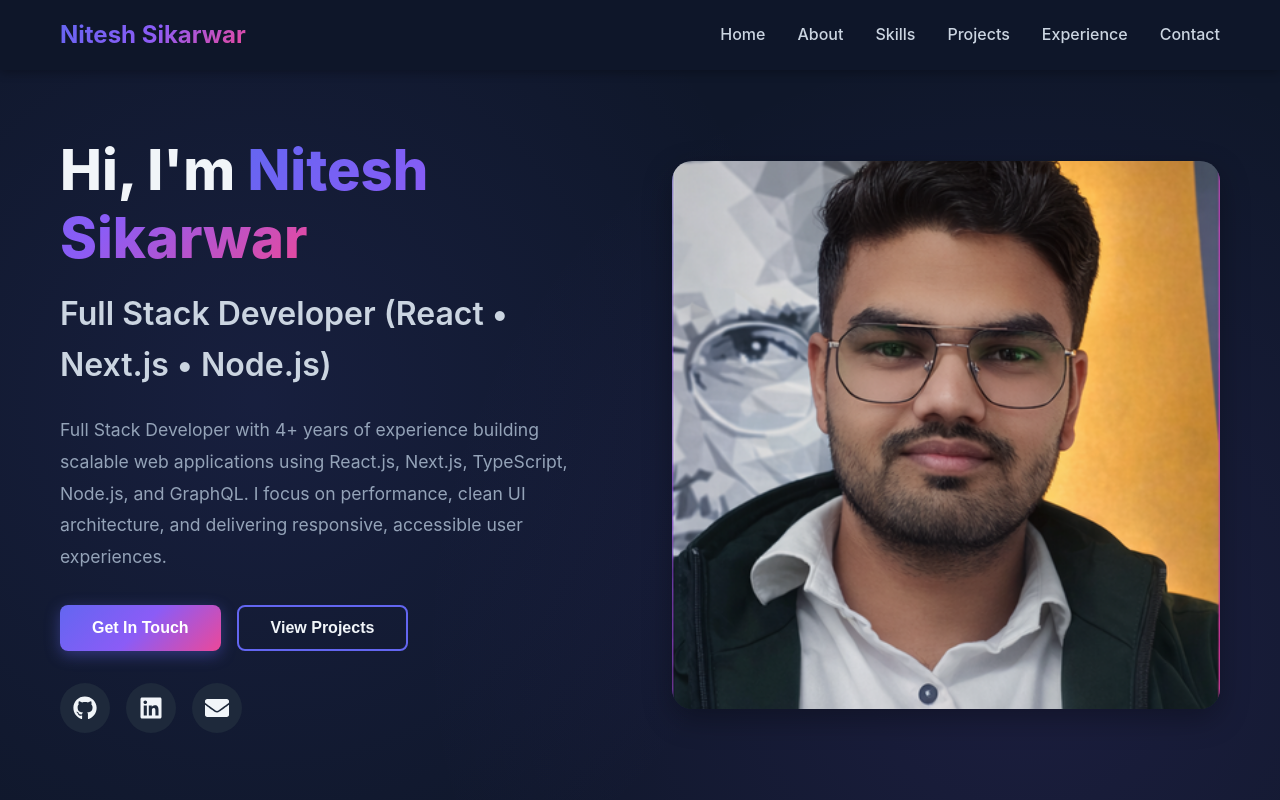
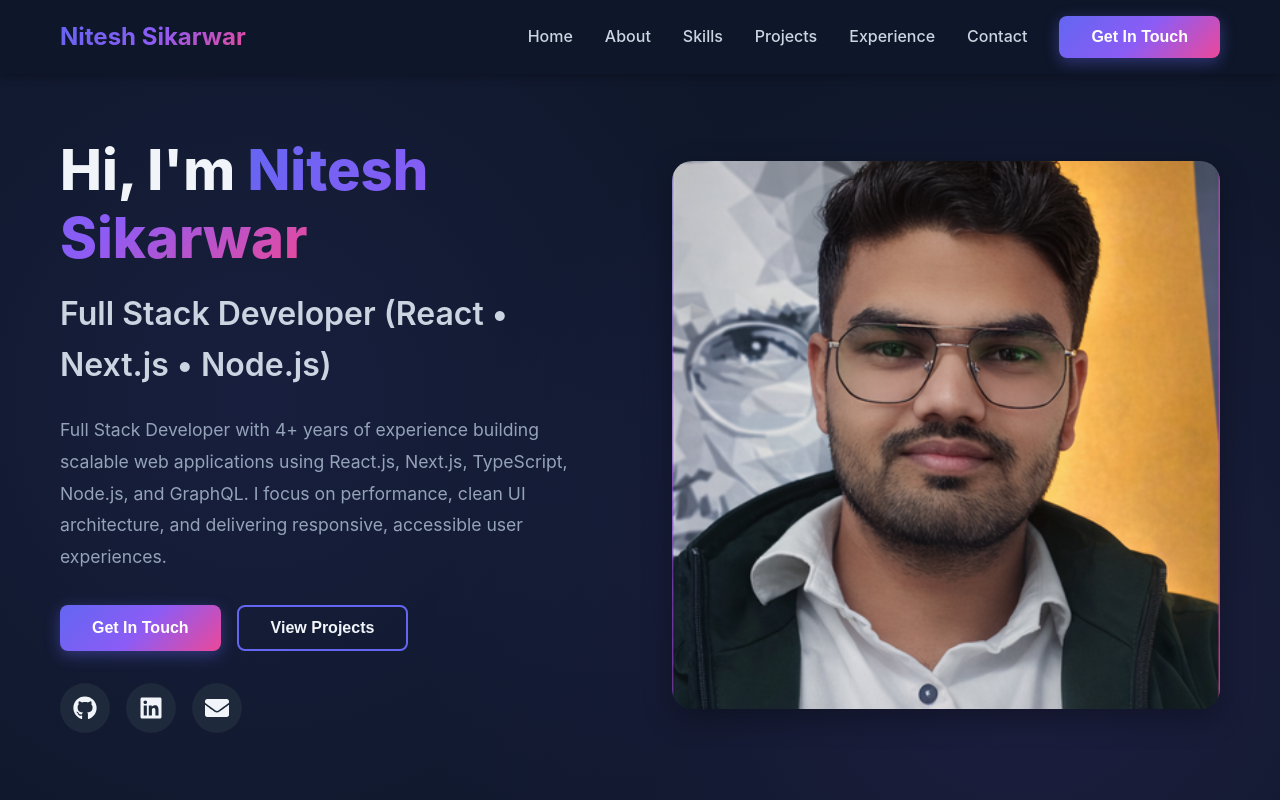
Before and after one commit to niteshMP09/Nitesh-PortFolio, a React (Vite) app: page / in a window 1280 px wide. Shown: the top 800 px of the page. Built offline with nearby package versions, Linux system fonts and the light colour scheme.

Commit message:
feat: fixed css

```diff
--- a/src/components/Navbar.jsx
+++ b/src/components/Navbar.jsx
@@ -31,6 +31,14 @@ const Navbar = () => {
           <a onClick={() => scrollToSection('projects')} className="nav-link">Projects</a>
           <a onClick={() => scrollToSection('experience')} className="nav-link">Experience</a>
           <a onClick={() => scrollToSection('contact')} className="nav-link">Contact</a>
+          <button
+              onClick={() =>
+                document.getElementById('contact').scrollIntoView({ behavior: 'smooth' })
+              }
+              className="btn btn-primary"
+            >
+              Get In Touch
+            </button>
         </div>
 
         <div className="nav-toggle" onClick={toggleMenu}>
```
